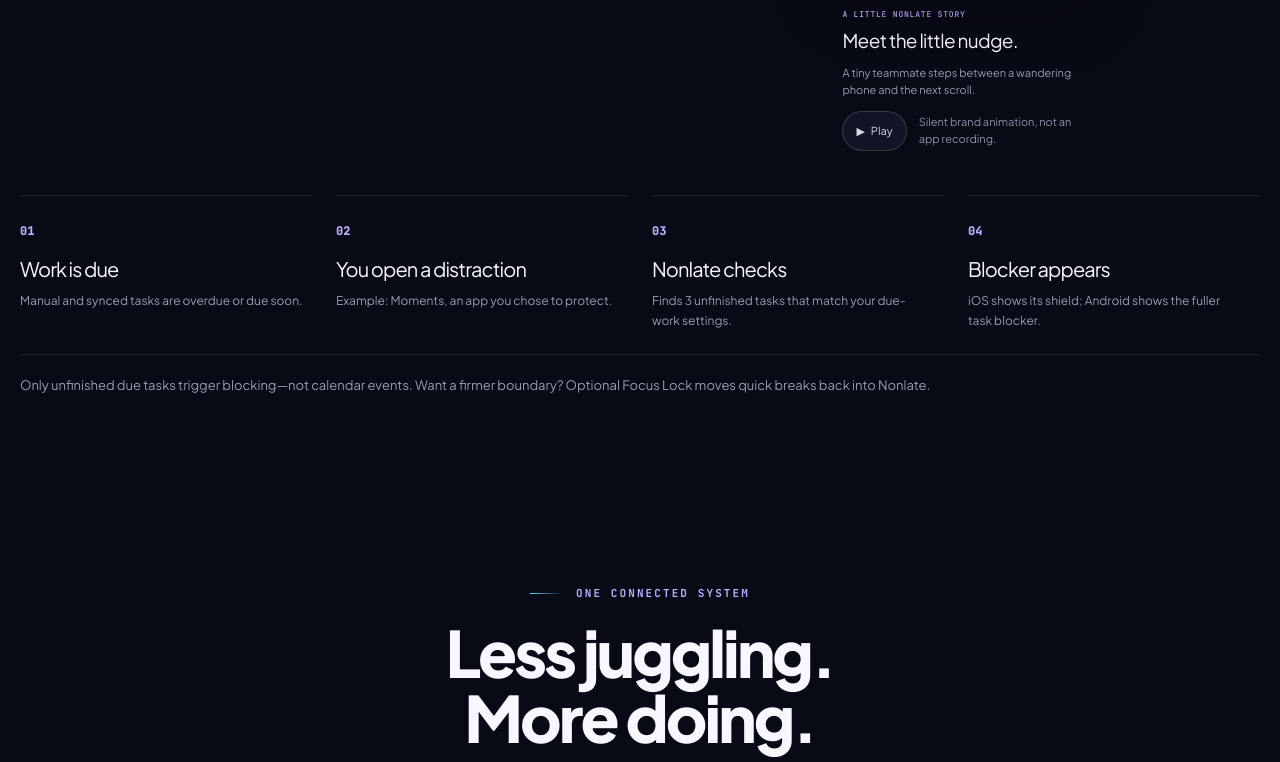
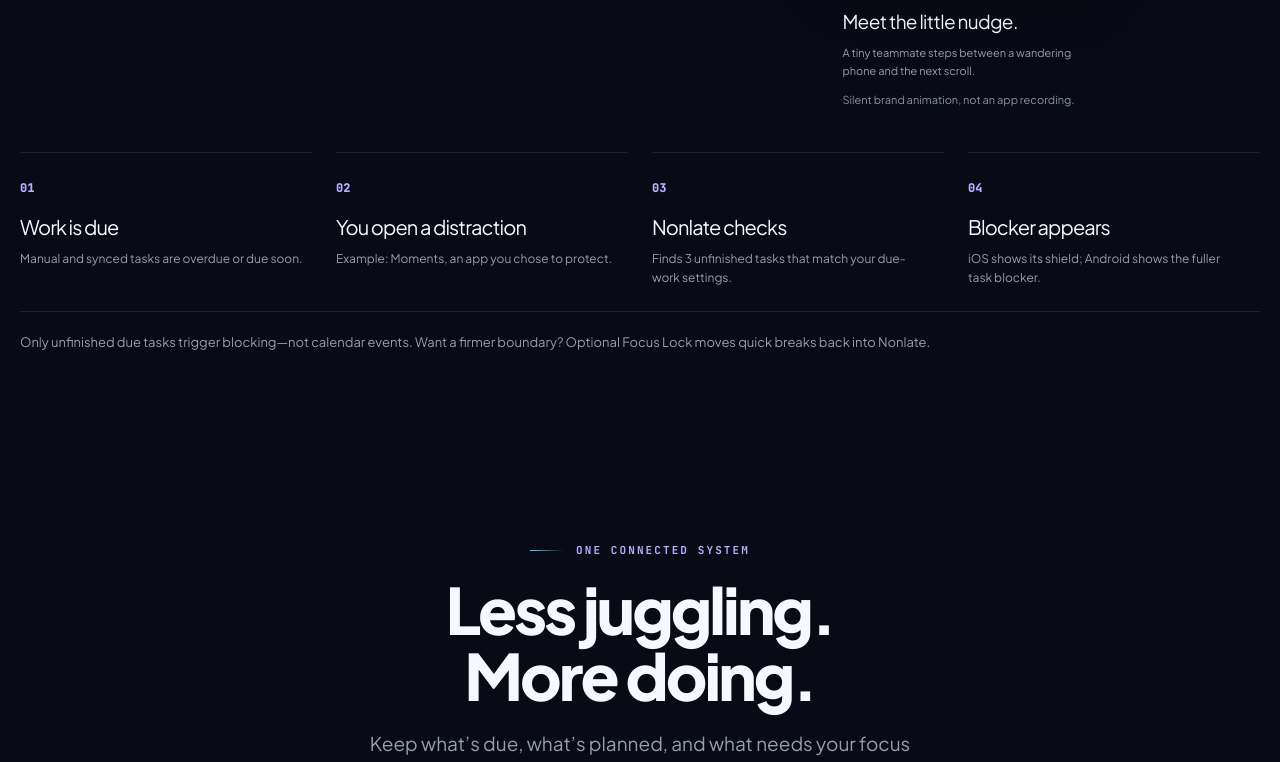
Before and after one commit to manaymcpserver-lang/deadline-legal-pages, a Next.js app: page / in a window 1280 px wide. Shown: the part 1638-2400 px from the top of the page. Built offline with nearby package versions, Linux system fonts and the light colour scheme.

Commit message:
Remove on-page controls from looping mascot films

```diff
--- a/app/components/MascotVignette.tsx
+++ b/app/components/MascotVignette.tsx
@@ -8,19 +8,17 @@
   poster: string;
   title: string;
   description: string;
-  motionPaused: boolean;
   reducedMotion: boolean;
   className?: string;
 };
 
-/** A silent, looping brand story that runs only while visible, with a pause override. */
+/** A silent looping brand story, respecting visibility and device motion preferences. */
 export function MascotVignette({
   id,
   src,
   poster,
   title,
   description,
-  motionPaused,
   reducedMotion,
   className,
 }: MascotVignetteProps) {
@@ -28,11 +26,8 @@
   const videoRef = useRef<HTMLVideoElement>(null);
   const mountedRef = useRef(false);
   const inViewRef = useRef(false);
-  const manuallyPausedRef = useRef(false);
   const autoplayBlockedRef = useRef(false);
   const playRequestRef = useRef(0);
-  const [isPlaying, setIsPlaying] = useState(false);
-  const [hasEnded, setHasEnded] = useState(false);
   const [playFailed, setPlayFailed] = useState(false);
 
   const requestPlay = useCallback(() => {
@@ -44,7 +39,6 @@
     void video.play().catch(() => {
       if (mountedRef.current && request === playRequestRef.current) {
         autoplayBlockedRef.current = true;
-        setIsPlaying(false);
         setPlayFailed(true);
       }
     });
@@ -69,17 +63,17 @@
       video.pause();
     };
     const syncPlayback = () => {
-      if (!inViewRef.current || document.hidden || motionPaused || reducedMotion) {
+      if (!inViewRef.current || document.hidden || reducedMotion) {
         pause();
         return;
       }
-      if (!manuallyPausedRef.current && !autoplayBlockedRef.current && video.paused) {
+      if (!autoplayBlockedRef.current && video.paused) {
         requestPlay();
       }
     };
 
     // Observe the media, not the caption: long copy must not prevent a visible film
-    // from reaching the threshold. Without observer support, playback stays manual.
+    // from reaching the threshold. Without observer support, the poster stays visible.
     const media = video.parentElement ?? figure;
     const observer = typeof IntersectionObserver === "undefined"
       ? null
@@ -96,29 +90,7 @@
       document.removeEventListener("visibilitychange", syncPlayback);
       pause();
     };
-  }, [motionPaused, reducedMotion, requestPlay]);
-
-  const togglePlayback = () => {
-    const video = videoRef.current;
-    if (!video) return;
-    if (!video.paused && !video.ended) {
-      manuallyPausedRef.current = true;
-      playRequestRef.current += 1;
-      video.pause();
-      return;
-    }
-    manuallyPausedRef.current = false;
-    autoplayBlockedRef.current = false;
-    if (video.ended || hasEnded) {
-      video.currentTime = 0;
-      setHasEnded(false);
-    }
-    // An explicit Play action may override a motion preference for this film only.
-    // Off-screen, hidden-document and subsequent global-pause changes still pause it.
-    requestPlay();
-  };
-
-  const action = isPlaying ? "Pause" : hasEnded ? "Replay" : "Play";
+  }, [reducedMotion, requestPlay]);
 
   return (
     <figure
@@ -143,38 +115,15 @@
           disablePictureInPicture
           aria-label={`${title}: animated brand story`}
           aria-describedby={`${id}-description ${id}-note`}
-          onPlay={() => {
-            setHasEnded(false);
-            setIsPlaying(true);
-          }}
-          onPause={() => setIsPlaying(false)}
-          onEnded={() => {
-            setIsPlaying(false);
-            setHasEnded(true);
-          }}
-          onError={() => {
-            setIsPlaying(false);
-            setPlayFailed(true);
-          }}
+          onError={() => setPlayFailed(true)}
         />
       </div>
       <figcaption className="mascot-vignette-caption">
         <p className="mascot-vignette-eyebrow">A little Nonlate story</p>
         <h3 className="mascot-vignette-title" id={`${id}-title`}>{title}</h3>
         <p className="mascot-vignette-description" id={`${id}-description`}>{description}</p>
-        <div className="mascot-vignette-controls">
-          <button
-            className="mascot-vignette-control"
-            type="button"
-            onClick={togglePlayback}
-            aria-controls={`${id}-video`}
-            aria-label={`${action} ${title} animation`}
-          >
-            <span aria-hidden="true">{isPlaying ? "Ⅱ" : hasEnded ? "↻" : "▶"}</span> {action}
-          </button>
-          <p className="mascot-vignette-note" id={`${id}-note`}>Silent brand animation, not an app recording.</p>
-        </div>
-        <p className="mascot-vignette-error" role="status">{playFailed ? "The animation couldn’t play. You can try Play again; the story above is always available." : ""}</p>
+        <p className="mascot-vignette-note" id={`${id}-note`}>Silent brand animation, not an app recording.</p>
+        <p className="mascot-vignette-error" role="status">{playFailed ? "This browser couldn’t play the animation. Its still image and story remain available." : ""}</p>
       </figcaption>
     </figure>
   );
--- a/app/globals.css
+++ b/app/globals.css
@@ -233,11 +233,6 @@
 .launch-strip { padding-block: 24px; display: flex; justify-content: space-between; align-items: center; gap: 20px; border-block: 1px solid var(--line); }
 .launch-strip > p { color: var(--ink-2); font-size: 13px; font-weight: 650; }
 .launch-strip > p span { color: var(--muted); font-weight: 450; }
-.motion-toggle { flex: 0 0 auto; min-height: 40px; padding: 8px 13px; border: 1px solid var(--line); border-radius: 999px; background: transparent; color: var(--muted); font-size: 11px; cursor: pointer; }
-.motion-toggle:hover { color: var(--ink); border-color: var(--violet); }
-.motion-toggle:disabled { cursor: default; }
-.motion-paused *, .motion-paused *::before, .motion-paused *::after { animation-play-state: paused !important; }
-.reveal-ready .motion-paused [data-reveal] { opacity: 1; transform: none; transition: none; }
 /* Marquee */
 .source-marquee { margin-top: 20px; overflow: hidden; border-block: 1px solid rgba(255, 255, 255, .055); background: rgba(255, 255, 255, .018); mask-image: linear-gradient(90deg, transparent, black 8%, black 92%, transparent); }
 .marquee-track { width: max-content; padding: 20px 0; display: flex; gap: 10px; animation: marquee 38s linear infinite; }
@@ -286,10 +281,7 @@
 .mascot-vignette-eyebrow { color: var(--violet-soft); font: 600 8px var(--font-jetbrains), monospace; letter-spacing: .1em; text-transform: uppercase; }
 .mascot-vignette-title { margin-top: 6px; font-size: 19px; letter-spacing: -.035em; }
 .mascot-vignette-description { margin-top: 8px; color: var(--muted); font-size: 11px; line-height: 1.6; }
-.mascot-vignette-controls { display: flex; align-items: center; gap: 12px; margin-top: 12px; }
-.mascot-vignette-control { display: inline-flex; flex: 0 0 auto; align-items: center; gap: 6px; min-height: 40px; padding: 7px 13px; border: 1px solid var(--line-strong); border-radius: 999px; background: rgba(163, 149, 255, .07); color: var(--ink-2); font-size: 11px; cursor: pointer; }
-.mascot-vignette-control:hover { background: rgba(163, 149, 255, .17); border-color: var(--violet-soft); }
-.mascot-vignette-note { color: var(--quiet); font-size: 11px; line-height: 1.5; }
+.mascot-vignette-note { margin-top: 12px; color: var(--quiet); font-size: 11px; line-height: 1.5; }
 .mascot-vignette-error { margin-top: 8px; color: var(--muted); font-size: 11px; }
 .mascot-vignette-error:empty { display: none; }
 .film-side-note { position: absolute; z-index: 2; top: 300px; left: -9px; padding: 13px 16px; border: 1px solid rgba(164, 152, 255, .2); border-radius: 15px; background: #13172a; box-shadow: 0 12px 34px rgba(0, 0, 0, .3); color: var(--muted); font-size: 10px; transform: rotate(-4deg); pointer-events: none; }
@@ -639,7 +631,6 @@
   .launch-strip { padding-block: 18px; align-items: flex-start; }
   .launch-strip > p { max-width: 28ch; font-size: 11px; }
   .launch-strip > p span { display: block; margin-top: 2px; }
-  .motion-toggle { min-height: 36px; padding: 6px 10px; font-size: 9px; }
   .moment { gap: 36px; }
   .section-mascot { width: 92px; height: 92px; margin-bottom: 16px; }
   .moment-steps li { min-height: 0; padding-block: 24px; }
--- a/app/page.tsx
+++ b/app/page.tsx
@@ -167,7 +167,6 @@
   const [interceptOpen, setInterceptOpen] = useState(false);
   const [breakLeft, setBreakLeft] = useState(getSavedBreakSeconds);
   const [scrollProgress, setScrollProgress] = useState(0);
-  const [motionPaused, setMotionPaused] = useState(false);
   const mainShellRef = useRef<HTMLDivElement>(null);
   const lastFocusedRef = useRef<HTMLElement | null>(null);
 
@@ -308,7 +307,7 @@
   return (
     <>
       <div className="scroll-meter" aria-hidden="true"><span style={{ width: `${scrollProgress}%` }} /></div>
-      <div id="site-shell" ref={mainShellRef} className={motionPaused ? "motion-paused" : undefined}>
+      <div id="site-shell" ref={mainShellRef}>
         <a className="skip-link" href="#main-content">Skip to content</a>
         <SiteHeader />
         <main id="main-content">
@@ -352,7 +351,6 @@
 
           <div className="launch-strip section-shell">
             <p>Made for your real day.<span> School. Work. Everything in between.</span></p>
-            <button className="motion-toggle" type="button" aria-pressed={motionPaused} onClick={() => setMotionPaused((paused) => !paused)} disabled={reducedMotion}>{reducedMotion ? "Reduced motion enabled" : motionPaused ? "Resume animations" : "Pause animations"}</button>
           </div>
 
           <section className="moment section-shell" id="moment" aria-labelledby="moment-title">
@@ -371,7 +369,6 @@
                 poster="/assets/films/outrun-distraction.jpg"
                 title="Meet the little nudge."
                 description="A tiny teammate steps between a wandering phone and the next scroll."
-                motionPaused={motionPaused}
                 reducedMotion={reducedMotion}
               />
               <p className="film-side-note"><span aria-hidden="true">✦</span> A little character.<br /><strong>A clearer boundary.</strong></p>
@@ -444,7 +441,6 @@
                 poster="/assets/films/deadline-in-the-wild.jpg"
                 title="Catch it before “later.”"
                 description="Our little deadline hunter catches a task before it disappears into Later. Your work stays yours to complete."
-                motionPaused={motionPaused}
                 reducedMotion={reducedMotion}
               />
             </div>
```
Also changed, not shown: 1 other file (tests, documents, lock files or other folders).
